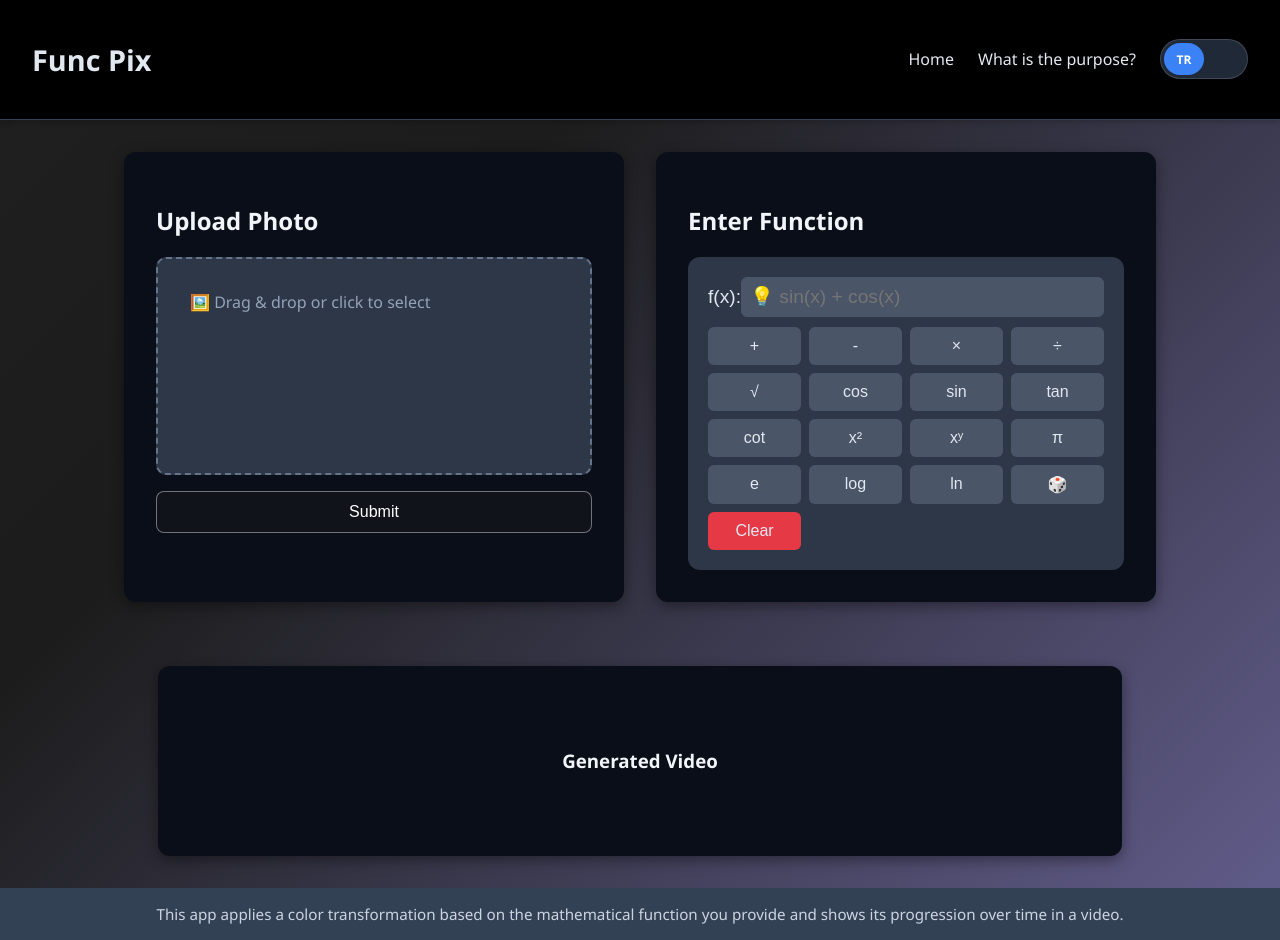
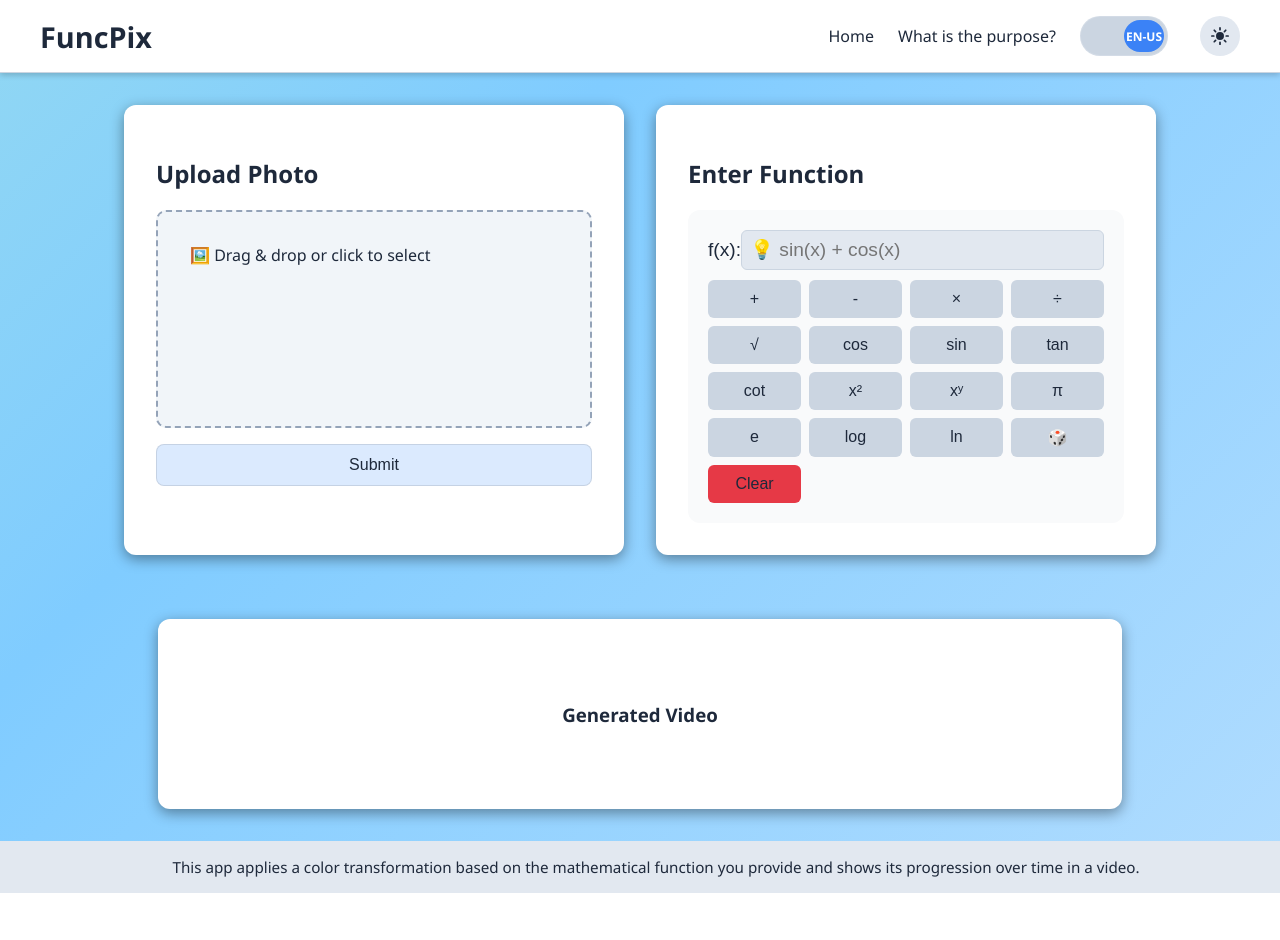
Before and after one commit to yusufutkurak/Math-Photo, a React (Create React App) app in the folder photomathclient/: page / in a window 1280 px wide. Shown: the top 940 px of the page. After the commit the page ends 893 px from the top, so only its background shows below. Built offline with nearby package versions, Linux system fonts and the light colour scheme.

Commit message:
white mode added

```diff
--- a/photomathclient/src/App.css
+++ /dev/null
@@ -1,38 +0,0 @@
-.App {
-  text-align: center;
-}
-
-.App-logo {
-  height: 40vmin;
-  pointer-events: none;
-}
-
-@media (prefers-reduced-motion: no-preference) {
-  .App-logo {
-    animation: App-logo-spin infinite 20s linear;
-  }
-}
-
-.App-header {
-  background-color: #282c34;
-  min-height: 100vh;
-  display: flex;
-  flex-direction: column;
-  align-items: center;
-  justify-content: center;
-  font-size: calc(10px + 2vmin);
-  color: white;
-}
-
-.App-link {
-  color: #61dafb;
-}
-
-@keyframes App-logo-spin {
-  from {
-    transform: rotate(0deg);
-  }
-  to {
-    transform: rotate(360deg);
-  }
-}
--- a/photomathclient/src/App.tsx
+++ b/photomathclient/src/App.tsx
@@ -1,35 +1,79 @@
-import React from 'react';
+import { useState, useEffect } from 'react';
 import { BrowserRouter as Router, Routes, Route } from 'react-router-dom';
+import { useTranslation } from 'react-i18next';
+import './i18n';
 import Home from './pages/Home';
 import About from './pages/About';
-import i18n from './i18n';
-import './i18n';
-
-import { useTranslation } from 'react-i18next';
-import LangSwitch from './components/LangSwitch';
-import './style/navbar.css'
+import './style/navbar.css';
+import './style/main.css';
+import './style/dropzone.css';
+import './style/mathKeyboard.css';
+import './style/about.css';
 
 function App() {
+  const [isDarkMode, setIsDarkMode] = useState<boolean>(() => {
+    const saved = localStorage.getItem("theme");
+    return saved === "dark" || (!saved && window.matchMedia("(prefers-color-scheme: dark)").matches);
+  });
+
+  const [navOpen, setNavOpen] = useState(false);
   const { t, i18n } = useTranslation();
+
   const toggleLanguage = () => {
     const newLang = i18n.language === 'tr' ? 'en' : 'tr';
     i18n.changeLanguage(newLang);
   };
 
+  useEffect(() => {
+    const root = document.documentElement;
+    if (isDarkMode) {
+      root.classList.add("dark");
+      localStorage.setItem("theme", "dark");
+    } else {
+      root.classList.remove("dark");
+      localStorage.setItem("theme", "light");
+    }
+  }, [isDarkMode]);
+
   return (
     <div>
       <nav className="navbar">
         <div className="navbar-inner">
-        <h1 className="navbar-title">Func Pix</h1>
-        <ul className="navbar-links">
+          <div className="navbar-title">FuncPix</div>
+
+          <button className="hamburger" onClick={() => setNavOpen(!navOpen)}>
+            ☰
+          </button>
+
+          <ul className={`navbar-links ${navOpen ? 'active' : ''}`}>
             <li><a href="/">{t('nav_home')}</a></li>
-          <li className="navbar-link curious-link">
-            <a href="/about">{t('nav_purpose')}</a>
+            <li><a href="/about">{t('nav_purpose')}</a></li>
+            <li>
+              <div className="language-switch" onClick={toggleLanguage}>
+                <div className={`toggle ${i18n.language === "tr" ? "tr" : "en"}`}>
+                  {i18n.language.toUpperCase()}
+                </div>
+              </div>
             </li>
-          <li><LangSwitch/></li>
+            <li>
+              <button onClick={() => setIsDarkMode(prev => !prev)} className="theme-toggle">
+                {isDarkMode ? (
+                  <svg stroke="currentColor" fill="currentColor" strokeWidth="0" viewBox="0 0 24 24" height="1em" width="1em" xmlns="http://www.w3.org/2000/svg">
+                    <path d="M14.768 3.96v.001l-.002-.005a9.08 9.08 0 0 0-.218-.779c-.13-.394.21-.8.602-.67.29.096.575.205.855.328l.01.005A10.002 10.002 0 0 1 12 22a10.002 10.002 0 0 1-9.162-5.985l-.004-.01a9.722 9.722 0 0 1-.329-.855c-.13-.392.277-.732.67-.602.257.084.517.157.78.218l.004.002A9 9 0 0 0 14.999 6a9.09 9.09 0 0 0-.231-2.04ZM16.5 6c0 5.799-4.701 10.5-10.5 10.5-.426 0-.847-.026-1.26-.075A8.5 8.5 0 1 0 16.425 4.74c.05.413.075.833.075 1.259Z"></path>
+                  </svg>
+
+                ) : (
+                  <svg stroke="currentColor" fill="currentColor" strokeWidth="0" viewBox="0 0 512 512" height="1em" width="1em" xmlns="http://www.w3.org/2000/svg">
+                    <path d="M256 118a22 22 0 0 1-22-22V48a22 22 0 0 1 44 0v48a22 22 0 0 1-22 22zm0 368a22 22 0 0 1-22-22v-48a22 22 0 0 1 44 0v48a22 22 0 0 1-22 22zm113.14-321.14a22 22 0 0 1-15.56-37.55l33.94-33.94a22 22 0 0 1 31.11 31.11l-33.94 33.94a21.93 21.93 0 0 1-15.55 6.44zM108.92 425.08a22 22 0 0 1-15.55-37.56l33.94-33.94a22 22 0 1 1 31.11 31.11l-33.94 33.94a21.94 21.94 0 0 1-15.56 6.45zM464 278h-48a22 22 0 0 1 0-44h48a22 22 0 0 1 0 44zm-368 0H48a22 22 0 0 1 0-44h48a22 22 0 0 1 0 44zm307.08 147.08a21.94 21.94 0 0 1-15.56-6.45l-33.94-33.94a22 22 0 0 1 31.11-31.11l33.94 33.94a22 22 0 0 1-15.55 37.56zM142.86 164.86a21.89 21.89 0 0 1-15.55-6.44l-33.94-33.94a22 22 0 0 1 31.11-31.11l33.94 33.94a22 22 0 0 1-15.56 37.55zM256 358a102 102 0 1 1 102-102 102.12 102.12 0 0 1-102 102z"></path>
+                  </svg>
+                )}
+              </button>
+            </li>
           </ul>
         </div>
       </nav>
+
+
       <Router>
         <Routes>
           <Route path="/" element={<Home />} />
@@ -37,7 +81,11 @@ function App() {
         </Routes>
       </Router>
 
+      <footer className="footer">
+        {t('footer_text')}
+      </footer>
     </div>
+
   );
 }
 
--- a/photomathclient/src/locales/en.json
+++ b/photomathclient/src/locales/en.json
@@ -14,5 +14,6 @@
   "about_me": "Hello, I'm Yusuf Utkurak, a computer engineering student. I created this project for fun and to improve myself. I'm interested in topics like app development, artificial intelligence, and robotics.",
   "about_title": "About Me",
   "clear": "Clear",
-  "loading_video": "loading..."
+  "loading_video": "Preparing your video...",
+  "loading_graph": "Preparing the RGB graph."
 }
--- a/photomathclient/src/locales/tr.json
+++ b/photomathclient/src/locales/tr.json
@@ -14,5 +14,6 @@
   "about_me": "Merhaba, ben Yusuf Utkurak, bilgisayar mühendisliği öğrencisiyim. Bu projeyi eğlence amaçlı ve kişisel gelişimim için yaptım. Uygulama geliştirme, yapay zeka ve robotik gibi konulara ilgi duyuyorum.",
   "about_title": "Hakkımda",
   "clear": "Temizle",
-  "loading_video": "Videonuz hazırlanıyor..."
+  "loading_video": "Videonuz hazırlanıyor...",
+  "loading_graph": "RGB grafiği hazırlanıyor.."
 }
--- a/photomathclient/src/pages/Home.tsx
+++ b/photomathclient/src/pages/Home.tsx
@@ -201,7 +201,7 @@ useEffect(() => {
             {!graphVideoUrl || isGraphProcessing ? (
               <div className="spinner-container">
                 <div className="spinner-circle"></div>
-                <span>RGB grafiği hazırlanıyor...</span>
+                <span>{t('loading_graph')}</span>
               </div>
             ) : (
               <video
@@ -221,10 +221,6 @@ useEffect(() => {
         )}
 
       </div>
-
-      <footer className="footer">
-        {t('footer_text')}
-      </footer>
     </div>
   );
 }
--- a/photomathclient/src/style/about.css
+++ b/photomathclient/src/style/about.css
@@ -1,26 +1,26 @@
-/* About sayfası ana kapsayıcı */
+/* ABOUT - Tema duyarlı */
+
 .about-container {
   display: flex;
   flex-direction: row;
   justify-content: center;
   margin-top: 8rem;
   gap: 3rem;
-    color: #f9fafb;
+  color: var(--about-text);
   min-height: 100vh;
 }
 
-  .about-card-container{
+.about-card-container {
   display: flex;
   flex-direction: row;
   max-height: 380px;
-    border: 2px solid rgba(255, 255, 255, 0.215);
-    background-color: #141b24;
+  border: 2px solid var(--about-border);
+  background-color: var(--about-card-bg);
   border-radius: 21px;
   margin: 1rem;
   padding: 2rem;
 }
 
-  /* Fotoğraf için kapsayıcı */
 .photo-container {
   display: flex;
   justify-content: center;
@@ -30,16 +30,14 @@
   flex: 1;
 }
 
-  /* Profil fotoğrafı */
 .profile-img {
   width: 100%;
   height: auto;
   border-radius: 12px;
-    border: 4px solid #3c3518;
+  border: 4px solid var(--about-img-border);
   box-shadow: 0 0 10px rgba(0, 0, 0, 0.2);
 }
 
-  /* Bilgiler bölmesi */
 .info-container {
   flex: 2;
   max-width: 600px;
@@ -47,13 +45,12 @@
   display: flex;
   flex-direction: column;
   gap: 1.5rem;
-    background-color: #2d3748;
+  background-color: var(--about-info-bg);
   border-radius: 12px;
   padding: 2rem;
   box-shadow: 0 4px 14px rgba(0, 0, 0, 0.3);
 }
 
-  /* Bilgiler metni */
 .info-text {
   font-size: 1.1rem;
   line-height: 1.6;
@@ -61,15 +58,14 @@
 
 .info-text h2 {
   font-size: 1.8rem;
-    color: #facc15;
+  color: var(--about-highlight);
   margin-bottom: 1rem;
 }
 
 .info-text p {
-    color: #e2e8f0;
+  color: var(--about-text);
 }
 
-  /* Sosyal bağlantı butonları */
 .links-container {
   display: flex;
   gap: 1.5rem;
@@ -120,19 +116,20 @@
   background-color: rgb(109, 41, 41);
 }
 
-  .youtube-logo{
+.youtube-logo {
   display: flex;
   flex-direction: row;
   justify-content: center;
   align-items: center;
   margin-left: 10px;
-    float:right;
+  float: right;
   border: 1.3px solid white;
   border-radius: 25%;
   width: 20px;
   height: 12.5px;
 }
-  .youtube-logo-inner{
+
+.youtube-logo-inner {
   width: 0;
   height: 0;
   margin-left: 2px;
@@ -176,13 +173,11 @@
     max-width: 200px;
     justify-content: center;
     gap: 1rem;
-
+  }
 }
 
-}
-
-@media (max-width: 490px){
-  .info-container{
+@media (max-width: 490px) {
+  .info-container {
     padding-bottom: 7rem;
     padding-top: 6rem;
   }
@@ -190,3 +185,22 @@
     width: 100%;
   }
 }
+
+/* Tema değişkenleri */
+:root {
+  --about-text: #1e293b;
+  --about-border: rgba(0, 0, 0, 0.1);
+  --about-card-bg: #f1f5f9;
+  --about-img-border: #e2e8f0;
+  --about-info-bg: #e2e8f0;
+  --about-highlight: #facc15;
+}
+
+.dark {
+  --about-text: #f9fafb;
+  --about-border: rgba(255, 255, 255, 0.215);
+  --about-card-bg: #141b24;
+  --about-img-border: #3c3518;
+  --about-info-bg: #2d3748;
+  --about-highlight: #facc15;
+}
--- a/photomathclient/src/style/dropzone.css
+++ b/photomathclient/src/style/dropzone.css
@@ -1,28 +1,45 @@
+/* DROPZONE - Tema duyarlı */
 
-/* Dropzone alanı */
 .dropzone {
   display: flex;
   min-height: 150px;
-  border: 2px dashed #64748b;
+  border: 2px dashed var(--dropzone-border);
   border-radius: 10px;
   padding: 2rem;
   text-align: center;
   cursor: pointer;
-  background-color: #2d3748;
+  background-color: var(--dropzone-bg);
   transition: background-color 0.3s ease, border-color 0.3s ease;
   margin-bottom: 1rem;
-  color: #94a3b8;
+  color: var(--dropzone-text);
 }
 
 .dropzone:hover {
-  background-color: #1e293b;
-  border-color: #3b82f6;
+  background-color: var(--dropzone-hover);
+  border-color: var(--dropzone-border-hover);
 }
 
-/* Dosya adı yazısı */
 .file-info {
-  color: #4ade80;
+  color: var(--dropzone-file);
   font-size: 0.95rem;
   margin-top: 0.5rem;
   font-weight: 500;
 }
+
+:root {
+  --dropzone-bg: #f1f5f9;
+  --dropzone-border: #94a3b8;
+  --dropzone-text: #1e293b;
+  --dropzone-hover: #e2e8f0;
+  --dropzone-border-hover: #3b82f6;
+  --dropzone-file: #10b981;
+}
+
+.dark {
+  --dropzone-bg: #2d3748;
+  --dropzone-border: #64748b;
+  --dropzone-text: #94a3b8;
+  --dropzone-hover: #1e293b;
+  --dropzone-border-hover: #3b82f6;
+  --dropzone-file: #4ade80;
+}
--- a/photomathclient/src/style/main.css
+++ b/photomathclient/src/style/main.css
@@ -1,3 +1,4 @@
+/* === main.css === */
 @keyframes gradientMove {
   0% { background-position: 0% 50%; }
   50% { background-position: 100% 50%; }
@@ -18,14 +19,48 @@ html, body {
 }
 
 body {
-  background: linear-gradient(-45deg, #9a93e8, #1c1c1c, #292929, #ed84df);
+  background: linear-gradient(-45deg, var(--bg1), var(--bg2), var(--bg3), var(--bg4));
   background-size: 400% 400%;
   animation: gradientMove 15s ease infinite;
-  color: white;
   font-family: 'Segoe UI', sans-serif;
+  transition: background-color 0.3s ease, color 0.3s ease;
 }
 
-/* Ana kapsayıcı */
+/* Tema renkleri */
+:root {
+  --bg1: #dbeafe;  /* pastel mavi */
+  --bg2: #80ccff;  /* açık mavi */
+  --bg3: #c4f9ce;  /* çok açık gri */
+  --bg4: #ffffff;  /* beyaz */
+
+  --card-bg: #ffffff;
+  --text-color: #1e293b;
+  --button-bg: #dbeafe;
+  --button-hover: #bfdbfe;
+  --button-disabled: #cbd5e1;
+  --progress-bg: #e2e8f0;
+  --progress-fill: #60a5fa;
+  --video-bg: #ffffff;
+}
+
+.dark {
+  --bg1: #292929;
+  --bg2: #2e2c2c;
+  --bg3: #1e283d;
+  --bg4: #10131a;
+
+  --card-bg: #090e18;
+  --text-color: #f1f5f9;
+  --button-bg: #10131a;
+  --button-hover: #000000;
+  --button-disabled: #334155;
+  --progress-bg: #1e293b;
+  --progress-fill: linear-gradient(to right, #7f5af0, #2cb67d);
+  --video-bg: #000000;
+}
+
+
+
 .app-container {
   flex: 1;
   display: flex;
@@ -34,11 +69,9 @@ body {
   align-items: center;
   padding: 0;
   margin: 0;
-  color: #f1f5f9;
+  color: var(--text-color);
 }
 
-
-/* Ana içerik alanı */
 .main-content {
   display: flex;
   flex-wrap: wrap;
@@ -49,10 +82,8 @@ body {
   box-sizing: border-box;
 }
 
-/* Kart şeklindeki bölümler */
-.upload-section,
-.keyboard-section {
-  background-color: #090e18;
+.upload-section, .keyboard-section {
+  background-color: var(--card-bg);
   padding: 2rem;
   border-radius: 12px;
   box-shadow: 0 4px 14px rgba(0, 0, 0, 0.4);
@@ -60,13 +91,13 @@ body {
   min-width: 280px;
   max-width: 500px;
   box-sizing: border-box;
+  color: var(--text-color);
 }
 
-/* Buton */
 .upload-section button {
-  background-color: #10131a;
-  color: white;
-  border: 1px solid rgba(255, 255, 255, 0.403);
+  background-color: var(--button-bg);
+  color: var(--text-color);
+  border: 1px solid rgba(0, 0, 0, 0.1);
   padding: 0.7rem 1.5rem;
   font-size: 1rem;
   border-radius: 8px;
@@ -76,16 +107,14 @@ body {
 }
 
 .upload-section button:hover {
-  background-color: #000000;
-  box-shadow: 0px 1px 10px rgba(255, 255, 255, 0.4);
+  background-color: var(--button-hover);
 }
 
 .upload-section button:disabled {
-  background-color: #334155;
+  background-color: var(--button-disabled);
   cursor: not-allowed;
 }
 
-/* Video alanı */
 .video-container {
   display: flex;
   flex-direction: row;
@@ -93,15 +122,13 @@ body {
   align-items: center;
   padding: 2rem;
   margin: 2rem;
-  background-color: #090e18;
+  background-color: var(--card-bg);
   border-radius: 12px;
   box-shadow: 0 4px 14px rgba(0, 0, 0, 0.4);
   text-align: center;
   width: 90%;
   max-width: 900px;
 }
-
-
 
 .video {
   width: 100%;
@@ -113,9 +140,9 @@ body {
   width: 100%;
   border-radius: 10px;
   margin-top: 1rem;
+  background-color: var(--video-bg);
 }
 
-/* Spinner */
 .spinner-container {
   display: flex;
   align-items: center;
@@ -133,45 +160,45 @@ body {
   animation: spin 0.8s linear infinite;
 }
 
-/* Footer */
 .footer {
+  display: flex;
+  justify-content: center;
+  align-items: center;
+  align-self: flex-end;
   margin-top: auto;
   padding: 1rem;
-  background-color: #334155;
-  border-radius: 12px;
-  text-align: center;
-  color: #cbd5e1;
+  background-color: var(--progress-bg);
+  color: var(--text-color);
   font-size: 0.95rem;
   width: 100%;
+  text-align: center;
+
+  /* Alt yapışma için eklenenler: */
+  flex-shrink: 0;
+  border-radius: 0; /* köşeleri düzleştirdik ki yapışma daha doğal dursun */
 }
 
-/* Modern Progress Bar */
+
 .custom-progress {
   width: 100%;
   height: 12px;
   border-radius: 6px;
-  background-color: #1e293b; /* slate-800 */
+  background-color: var(--progress-bg);
   overflow: hidden;
   margin-top: 1rem;
 }
 
 .custom-progress > div {
   height: 100%;
-  background: linear-gradient(to right, #7f5af0, #2cb67d); /* mor-yeşil degrade */
+  background: var(--progress-fill);
   animation: fillProgress 1.2s ease-out forwards;
 }
 
 @keyframes fillProgress {
-  0% {
-    width: 0%;
-  }
-  100% {
-    width: var(--progress-width, 0%);
-  }
+  0% { width: 0%; }
+  100% { width: var(--progress-width, 0%); }
 }
 
-
-/* Mobil uyum için medya sorguları */
 @media (max-width: 768px) {
   .main-content {
     flex-direction: column;
@@ -179,17 +206,13 @@ body {
     padding: 1rem;
   }
 
-  .upload-section,
-  .keyboard-section {
+  .upload-section, .keyboard-section {
     padding: 1.5rem;
     width: 100%;
   }
 
   .video-container {
-    display: flex;
     flex-direction: column;
-    justify-content: center;
-    align-items: center;
     margin: 1rem;
     padding: 1rem;
   }
--- a/photomathclient/src/style/mathKeyboard.css
+++ b/photomathclient/src/style/mathKeyboard.css
@@ -1,38 +1,37 @@
-/* Math Keyboard Container */
+/* MATH KEYBOARD - Tema duyarlı */
+
 .math-keyboard-container {
   display: flex;
   flex-direction: column;
   gap: 10px;
   margin: 0 auto;
   font-family: sans-serif;
-  color: #e2e8f0;
-  background-color: #2d3748;
+  color: var(--math-text);
+  background-color: var(--math-bg);
   padding: 20px;
   border-radius: 12px;
 }
-.input-container{
+
+.input-container {
   display: flex;
   flex-direction: row;
   align-items: center;
   min-width: max-content;
 }
 
-.input-container label{
+.input-container label {
   font-size: 1.2rem;
 }
 
-
-
-/* Math Input */
 .math-input {
   display: flex;
   width: 100%;
   font-size: 1.2rem;
   padding: 8px;
   border-radius: 6px;
-  border: 1px solid #4a5568;
-  background-color: #4a5568;
-  color: #e2e8f0;
+  border: 1px solid var(--math-border);
+  background-color: var(--math-input-bg);
+  color: var(--math-text);
 }
 
 .keyboard-grid {
@@ -46,14 +45,14 @@
   font-size: 1rem;
   border: none;
   border-radius: 6px;
-  background-color: #4a5568;
-  color: #e2e8f0;
+  background-color: var(--math-button-bg);
+  color: var(--math-button-text);
   cursor: pointer;
   transition: 0.2s;
 }
 
 .keyboard-grid button:hover {
-  background-color: #2d3748;
+  background-color: var(--math-button-hover);
 }
 
 .clear-button {
@@ -66,18 +65,36 @@
 }
 
 @media (max-width: 371px) {
-  /* Math Input */
   .math-input {
-    display: flex;
-    width: 100%; /* kapsayıcı div'in genişliğine uyum sağlar */
+    width: 100%;
     font-size: 1.2rem;
     padding: 8px;
-    margin: 10px 0; /* yatay margin'leri sıfırlayarak taşmayı engeller */
+    margin: 10px 0;
     border-radius: 6px;
-    border: 1px solid #4a5568;
-    background-color: #4a5568;
-    color: #e2e8f0;
-    box-sizing: border-box; /* padding ve border dahil edilerek taşmayı önler */
-    overflow: hidden; /* ekstra içerik taşarsa gizler */
+    border: 1px solid var(--math-border);
+    background-color: var(--math-input-bg);
+    color: var(--math-text);
+    box-sizing: border-box;
+    overflow: hidden;
   }
 }
+
+:root {
+  --math-bg: #f9fafb;
+  --math-text: #1e293b;
+  --math-border: #cbd5e1;
+  --math-input-bg: #e2e8f0;
+  --math-button-bg: #cbd5e1;
+  --math-button-text: #1e293b;
+  --math-button-hover: #94a3b8;
+}
+
+.dark {
+  --math-bg: #2d3748;
+  --math-text: #e2e8f0;
+  --math-border: #4a5568;
+  --math-input-bg: #4a5568;
+  --math-button-bg: #4a5568;
+  --math-button-text: #e2e8f0;
+  --math-button-hover: #2d3748;
+}
--- a/photomathclient/src/style/navbar.css
+++ b/photomathclient/src/style/navbar.css
@@ -1,19 +1,24 @@
-/* Navbar Genel */
+/* Navbar */
 .navbar {
   width: 100%;
-  background-color: #000000;
+  background-color: var(--navbar-bg);
   padding: 1rem 0;
-  color: #e2e8f0;
-  border-bottom: 1px solid #334155;
+  color: var(--navbar-text);
+  border-bottom: 1px solid var(--navbar-border);
   box-shadow: 0 2px 6px rgba(0, 0, 0, 0.2);
+  position: sticky;
+  top: 0;
+  z-index: 999;
 }
 
 /* İçerik hizalama */
 .navbar-inner {
+  max-width: 1200px;
+  margin: 0 auto;
+  padding: 0 2rem;
   display: flex;
   justify-content: space-between;
   align-items: center;
-  padding: 0 2rem;
   flex-wrap: wrap;
 }
 
@@ -23,22 +28,150 @@
   font-weight: 600;
 }
 
-/* Linkler ve dil switch bir arada */
+/* Linkler */
 .navbar-links {
   display: flex;
   align-items: center;
   gap: 1.5rem;
   list-style: none;
+  margin: 0;
+  padding: 0;
 }
 
-/* Link görünümü */
 .navbar-links a {
-  color: #e2e8f0;
+  color: var(--navbar-link);
   text-decoration: none;
   font-weight: 500;
   transition: color 0.3s ease;
 }
 
 .navbar-links a:hover {
-  color: #a3bee1;
+  color: var(--navbar-hover);
 }
+
+/* Hamburger */
+.hamburger {
+  display: none;
+  font-size: 1.8rem;
+  background: none;
+  border: none;
+  color: var(--navbar-text);
+  cursor: pointer;
+}
+
+/* Responsive */
+@media (max-width: 768px) {
+  .hamburger {
+    display: block;
+  }
+
+  .navbar-links {
+    display: none;
+    flex-direction: column;
+    width: 100%;
+    gap: 1rem;
+    padding-top: 1rem;
+  }
+
+  .navbar-links.active {
+    display: flex;
+  }
+}
+
+/* Language Switch */
+.language-switch {
+  width: 80px;
+  height: 32px;
+  background-color: var(--switch-bg);
+  border-radius: 9999px;
+  display: flex;
+  align-items: center;
+  cursor: pointer;
+  padding: 3px;
+  transition: background-color 0.3s ease;
+  border: 1px solid rgba(255, 255, 255, 0.15);
+}
+
+.toggle {
+  width: 50%;
+  height: 100%;
+  border-radius: 9999px;
+  display: flex;
+  align-items: center;
+  justify-content: center;
+  font-weight: 600;
+  font-size: 0.75rem;
+  transition: all 0.3s ease;
+  color: white;
+  background-color: var(--switch-active);
+  user-select: none;
+}
+
+.toggle.tr {
+  transform: translateX(0%);
+}
+
+.toggle.en {
+  transform: translateX(100%);
+}
+
+/* Tema Değişkenleri */
+:root {
+  --navbar-bg: #ffffff;
+  --navbar-text: #1e293b;
+  --navbar-border: #cbd5e1;
+  --navbar-link: #1e293b;
+  --navbar-hover: #3b82f6;
+  --switch-bg: #cbd5e1;
+  --switch-active: #3b82f6;
+}
+
+.dark {
+  --navbar-bg: #000000;
+  --navbar-text: #e2e8f0;
+  --navbar-border: #334155;
+  --navbar-link: #e2e8f0;
+  --navbar-hover: #a3bee1;
+  --switch-bg: #1f2937;
+  --switch-active: #3b82f6;
+}
+
+/* Tema geçiş butonu */
+.theme-toggle {
+  display: flex;
+  align-items: center;
+  justify-content: center;
+  width: 40px;
+  height: 40px;
+  background-color: var(--theme-toggle-bg);
+  color: var(--theme-toggle-icon);
+  border: none;
+  border-radius: 50%;
+  cursor: pointer;
+  transition: background-color 0.3s ease, transform 0.2s ease;
+  margin-left: 0.5rem;
+}
+
+.theme-toggle:hover {
+  background-color: var(--theme-toggle-hover);
+  transform: rotate(20deg);
+}
+
+.theme-toggle svg {
+  width: 20px;
+  height: 20px;
+  pointer-events: none;
+}
+
+/* Tema Değişkenleri */
+:root {
+  --theme-toggle-bg: #e2e8f0;
+  --theme-toggle-icon: #1e293b;
+  --theme-toggle-hover: #cbd5e1;
+}
+
+.dark {
+  --theme-toggle-bg: #1f2937;
+  --theme-toggle-icon: #f1f5f9;
+  --theme-toggle-hover: #334155;
+}
--- a/photomathclient/src/style/switch.css
+++ /dev/null
@@ -1,35 +0,0 @@
-.language-switch {
-  width: 80px;
-  height: 32px;
-  background-color: #1f2937;
-  border-radius: 9999px;
-  display: flex;
-  align-items: center;
-  cursor: pointer;
-  padding: 3px;
-  transition: background-color 0.3s ease;
-  border: 1px solid rgba(255, 255, 255, 0.15);
-}
-
-.toggle {
-  width: 50%;
-  height: 100%;
-  border-radius: 9999px;
-  display: flex;
-  align-items: center;
-  justify-content: center;
-  font-weight: 600;
-  font-size: 0.75rem;
-  transition: all 0.3s ease;
-  color: white;
-  background-color: #3b82f6;
-  user-select: none;
-}
-
-.toggle.tr {
-  transform: translateX(0%);
-}
-
-.toggle.en {
-  transform: translateX(100%);
-}
```
Lines whose indentation alone changed are shown as unchanged.
